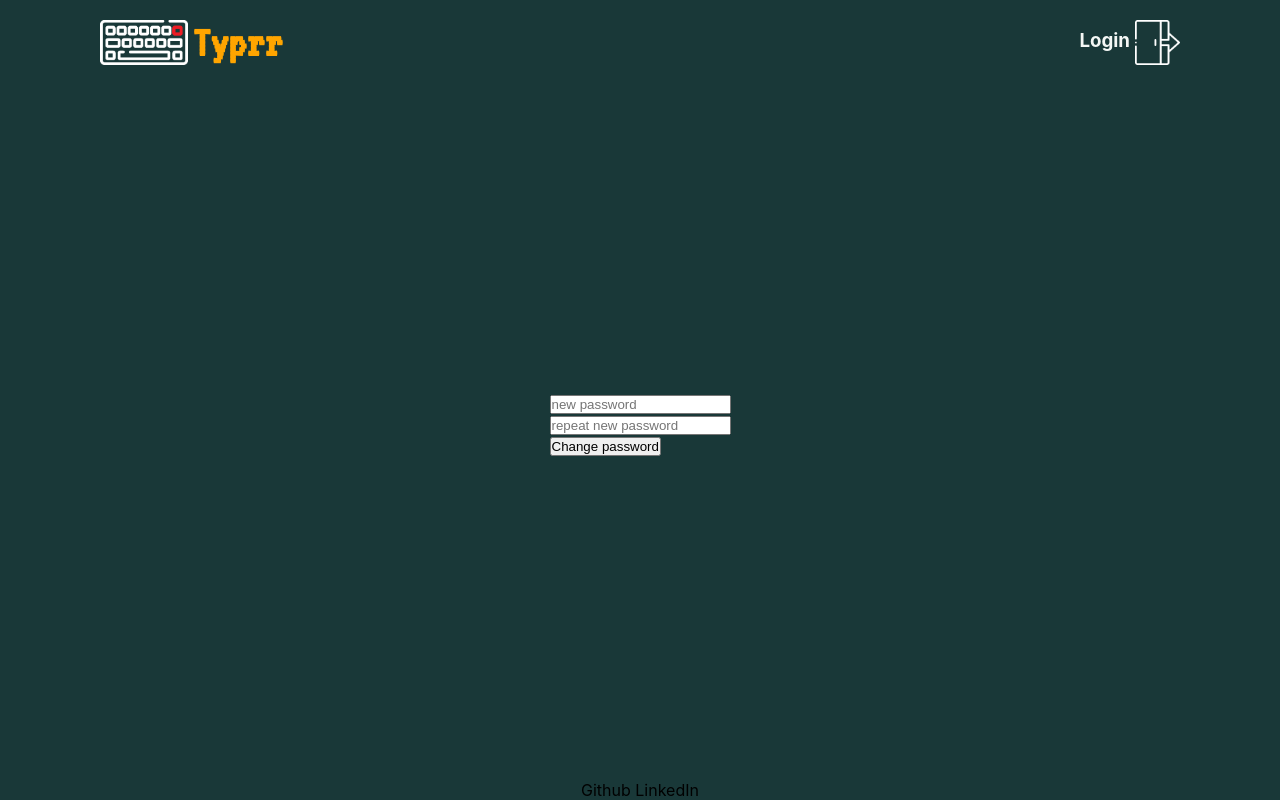
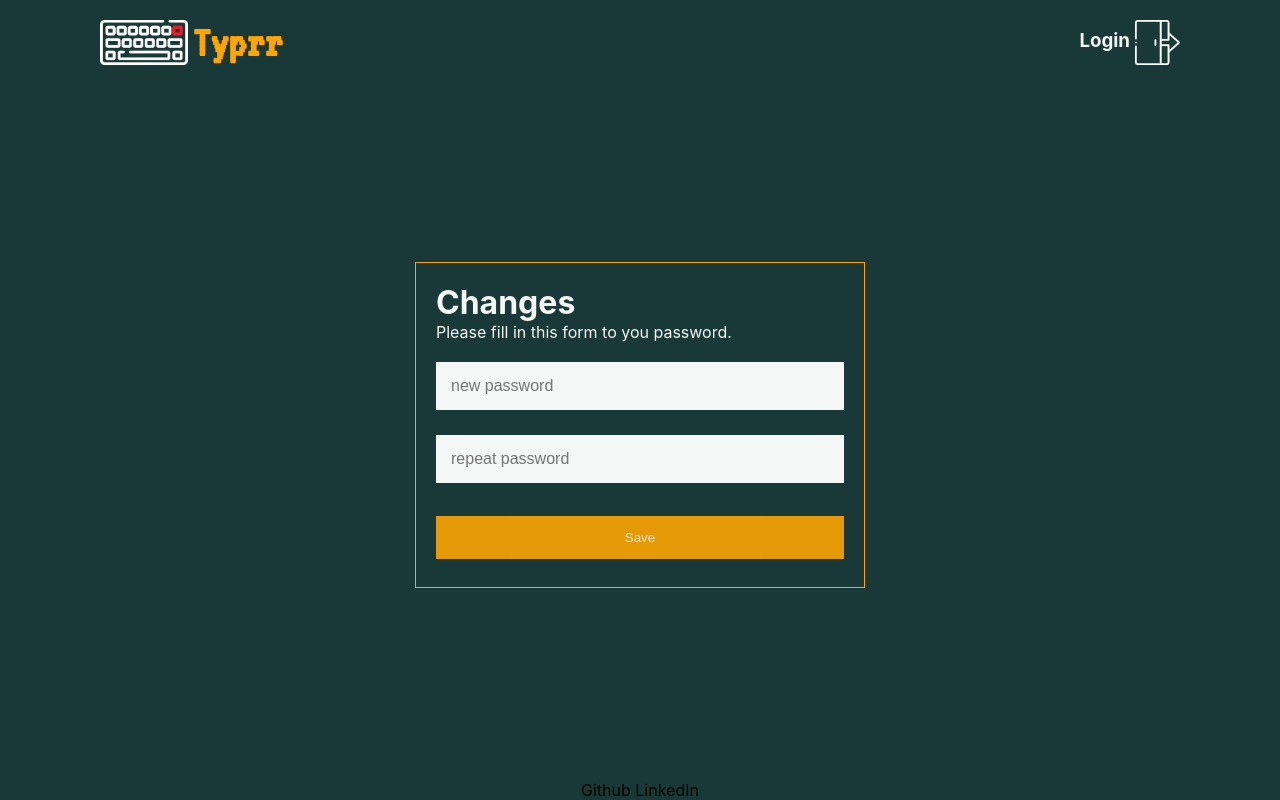
Before and after one commit to MrPeanutButterz/Typrrman, a React (Create React App) app: page /changepassword in a window 1280 px wide. Built offline with nearby package versions, Linux system fonts and the light colour scheme.

Commit message:
add pwd en email change

```diff
--- a/src/components/textField/TextField.js
+++ b/src/components/textField/TextField.js
@@ -15,7 +15,7 @@ export default function TextField() {
   const [test, setTest] = useState({
     hasStarted: false,
     completed: false,
-    lengthInSeconds: 5000,
+    lengthInSeconds: 60000,
     startTime: 0,
     finishTime: 0,
     api: 1,
--- a/src/pages/profile/Profile.css
+++ b/src/pages/profile/Profile.css
@@ -20,6 +20,8 @@
 
 .logout {
     background-color: transparent;
+    border: 0;
+    cursor: pointer;
     width: fit-content;
     color: var(--primary);
     font-size: 16px;
--- a/src/pages/profile/Profile.js
+++ b/src/pages/profile/Profile.js
@@ -29,7 +29,6 @@ export default function Profile() {
         },
       });
       //push to state
-      console.log(response.data)
       setScore(unpackScore(response.data.info))
     } catch (e) {
       console.error(e);
--- a/src/pages/signForm/changeEmail.js
+++ b/src/pages/signForm/changeEmail.js
@@ -1,65 +1,84 @@
 import axios from "axios";
 import React, {useState} from "react";
-import {useForm} from "react-hook-form";
-
 import {useNavigate} from "react-router-dom";
-import userWhite from "../../assets/user.png";
+import checkEmail from "../../components/helpers/checkEmail";
 
 export default function ChangePassword() {
 
   const navigate = useNavigate()
-  const [message, setMessage] = useState(null)
   const JWT = localStorage.getItem('token')
 
-  const {
-    register,
-    handleSubmit,
-    formState: {errors},
-  } = useForm();
+  const [details, setDetails] = useState({newEmail: ""})
+  const [error, toggleError] = useState({
+    emailInvalid: false,
+    emailInUse: false,
+  })
 
-  async function handleFormSubmit(e, data) {
+  async function handleSubmit(e) {
     e.preventDefault()
 
+    if (!checkEmail(details.newEmail)) {
+      toggleError({...error, emailInvalid: true})
+
+    } else {
       try {
         await axios.put('https://frontend-educational-backend.herokuapp.com/api/user', {
-        "email": data.newEmail,
+          "email": details.newEmail,
         }, {
           headers: {
             "Content-Type": "application/json",
             Authorization: `Bearer ${JWT}`,
           },
         });
-      navigate("/")
+        navigate("/profile")
       } catch (e) {
         console.error(e);
-      setMessage(e.response.data.message)
+
+        if (e.response.status === 400) {
+
+          if (e.response.data.message === "This email is already in use") {
+            toggleError({...error, emailInUse: true})
+          }
+        }
+      }
     }
   }
 
-  return <>
+  return (
     <>
-      <form onSubmit={handleSubmit((data, e) => handleFormSubmit(e, data))}>
-        <h3 className="error-message">{message}</h3>
+      <form onSubmit={handleSubmit}>
+        <div className="form-container">
 
-        <div className="login-input-container">
-          <img src={userWhite} alt="icon" className="login-logos"/>
-          <label htmlFor="newEmail"></label>
+          <h1>Sign Up</h1>
+          <p>Please fill in this form to create an account.</p>
+
+          <label htmlFor="email-field">
             <input
               type="email"
-            name="newEmail"
-            className={!errors.email ? "input-box" : "input-box-error"}
-            placeholder={!errors.email ? "new email" : errors.email.message}
+              id="new-email-field"
+              name="new-email"
+              className="input-field"
               autoComplete="email"
-            {...register("newEmail", {
-              required: {
-                value: true,
-                message: "email is required",
-              }
-            })}
+              value={details.newEmail}
+              placeholder="new email"
+              onChange={(e) => {
+                setDetails({...details, newEmail: e.target.value})
+                toggleError({...error, emailInvalid: false, emailInUse: false})
+              }}
             />
+            <div className="error-message-container">
+              {error.emailInvalid && <p className="error-message">This email doesn't seem right.</p>}
+              {error.emailInUse && <p className="error-message">This email is already in use.</p>}
             </div>
-        <button className="submit-button" type="submit">Change Email</button>
+          </label>
+
+          <button
+            type="submit"
+            className="form-button form-button-space"
+          >Register
+          </button>
+        </div>
       </form>
     </>
-  </>
+  );
 }
--- a/src/pages/signForm/changePassword.js
+++ b/src/pages/signForm/changePassword.js
@@ -1,87 +1,98 @@
 import axios from "axios";
 import React, {useState} from "react";
-import {useForm} from "react-hook-form";
-
 import {useNavigate} from "react-router-dom";
 
 export default function ChangePassword() {
 
   const navigate = useNavigate()
-  const [message, setMessage] = useState(null)
   const JWT = localStorage.getItem('token')
 
-  const {
-    register,
-    handleSubmit,
-    formState: {errors},
-  } = useForm();
+  const [details, setDetails] = useState({newPwd: "", repeatPwd: ""})
+  const [error, toggleError] = useState({
+    toShort: false,
+    dontMatch: false,
+  })
 
-  async function handleFormSubmit(e, data) {
+  async function handleSubmit(e) {
     e.preventDefault()
 
-    if (data.newPwd === data.repeatPwd) {
+    if (details.newPwd.length < 6) {
+      toggleError({...error, toShort: true})
+
+    } else if (details.newPwd !== details.repeatPwd) {
+      toggleError({...error, dontMatch: true})
+
+    } else {
       try {
         await axios.put('https://frontend-educational-backend.herokuapp.com/api/user', {
-          "password": data.newPwd,
-          "repeatedPassword": data.repeatPwd,
+          "password": details.newPwd,
+          "repeatedPassword": details.repeatPwd,
         }, {
           headers: {
             "Content-Type": "application/json",
             Authorization: `Bearer ${JWT}`,
           },
         });
-        navigate("/")
+        navigate("/profile")
       } catch (e) {
         console.error(e);
-        setMessage(e.response.data.message)
       }
-    } else {
-      setMessage("New password is not the same")
+    }
   }
 
-  }
+  return (
+    <>
+      <form onSubmit={handleSubmit}>
+        <div className="form-container">
 
-  return <>
-    <>
-      <form onSubmit={handleSubmit((data, e) => handleFormSubmit(e, data))}>
-        <h3 className="error-message">{message}</h3>
+          <h1>Changes</h1>
+          <p>Please fill in this form to you password.</p>
 
-        <div className="login-input-container">
-          <label htmlFor="newPwd"></label>
+          <label htmlFor="username-field">
             <input
               type="password"
-            name="newPwd"
-            className={!errors.password ? "input-box" : "input-box-error"}
-            placeholder={!errors.password ? "new password" : errors.password.message}
-            autoComplete="newPwd"
-            {...register("newPwd", {
-              required: {
-                value: true,
-                message: "new password is required"
-              }
-            })}
+              id="new-password-field"
+              name="new-password"
+              className="input-field"
+              autoComplete="new-password"
+              value={details.newPwd}
+              placeholder="new password"
+              onChange={(e) => {
+                setDetails({...details, newPwd: e.target.value})
+                toggleError({...error, toShort: false})
+              }}
             />
+            <div className="error-message-container">
+              {error.toShort && <p className="error-message">Create a password with at least 6 characters.</p>}
             </div>
+          </label>
 
-        <div className="login-input-container">
-          <label htmlFor="repeatPwd"></label>
+          <label htmlFor="password-field">
             <input
               type="password"
-            name="repeatPwd"
-            className={!errors.password ? "input-box" : "input-box-error"}
-            placeholder={!errors.password ? "repeat new password" : errors.password.message}
-            autoComplete="repeatPwd"
-            {...register("repeatPwd", {
-              required: {
-                value: true,
-                message: "repeat new password is required"
-              }
-            })}
+              id="repeat-password-field"
+              name="password"
+              className="input-field"
+              autoComplete="current-password"
+              value={details.repeatPwd}
+              placeholder="repeat password"
+              onChange={(e) => {
+                setDetails({...details, repeatPwd: e.target.value})
+                toggleError({...error, dontMatch: false})
+              }}
             />
+            <div className="error-message-container">
+              {error.dontMatch && <p className="error-message">Passwords don't match.</p>}
             </div>
+          </label>
 
-        <button className="submit-button" type="submit">Change password</button>
+          <button
+            type="submit"
+            className="form-button"
+          >Save
+          </button>
+        </div>
       </form>
     </>
-  </>
+  )
 }
```
Also changed, not shown: src/pages/signForm/SignUp.js (+3 -4 lines), 1 other file (tests, documents, lock files or other folders). Lines whose indentation alone changed are shown as unchanged.
